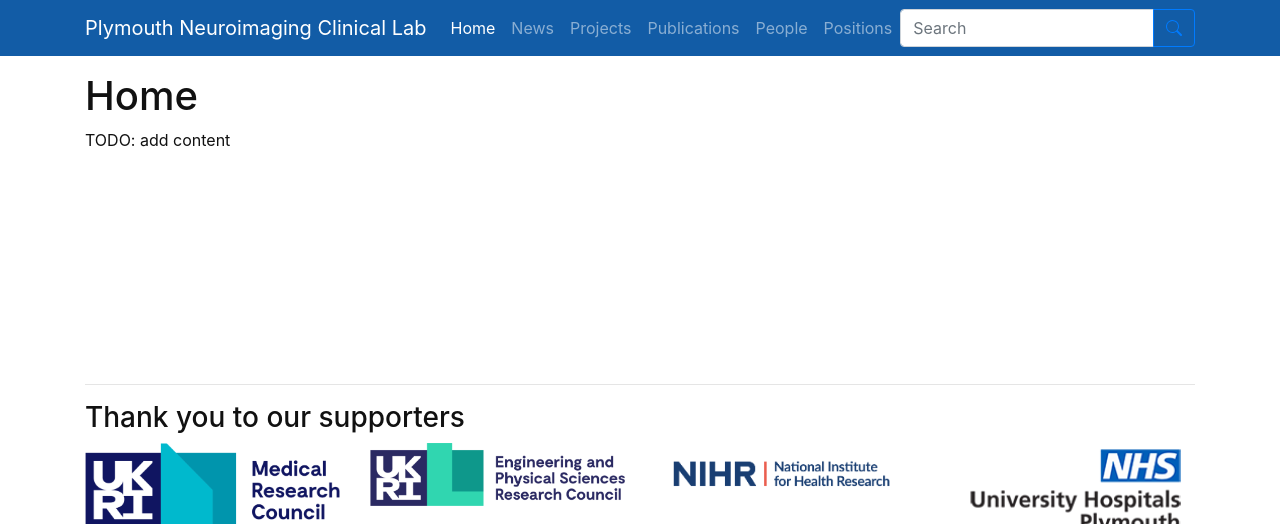
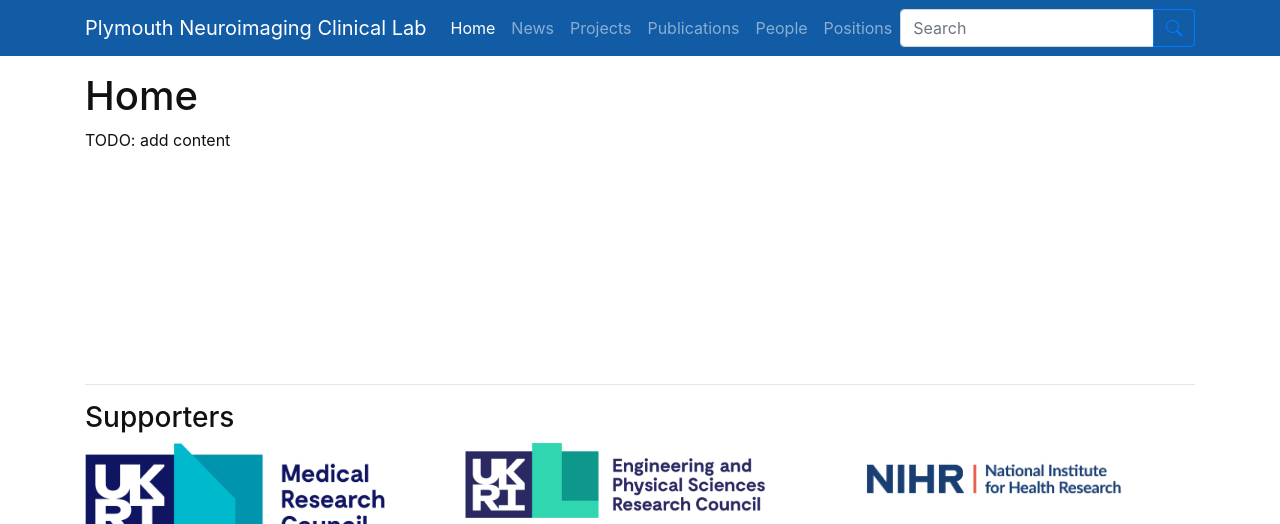
Before and after one commit to sustainsw/sustainsw.github.io, a Jekyll site: the page built from pages/index.md, in a window 1280 px wide. Shown: the top 524 px of the page. Built offline with Jekyll 4.4.1, drawn with Linux system fonts in a browser that asks for light colours; grey boxes are pictures that could not be loaded.

Commit message:
Tidy up supporters section

```diff
--- a/_includes/template/acknowledgement.html
+++ b/_includes/template/acknowledgement.html
@@ -4,65 +4,62 @@
 <!-- other js -->
 
 <div class="container">
-    <hr> <!-- This creates a horizontal line -->
+    <hr>
 
-    <h3>Thank you to our supporters</h3>
+    <h3>Supporters</h3>
 
     <div class="row">
-        <div class="col-md-3">
+        <div class="col-md-4">
             <a href="https://www.ukri.org/councils/mrc/">
                 <img src="/assets/img/logo-mrc.png" alt="MRC" class="img-fluid" style="width: 300px">
             </a>
         </div>
-        <div class="col-md-3">
+        <div class="col-md-4">
             <a href="https://www.ukri.org/councils/epsrc/">
                 <img src="/assets/img/logo-epsrc.png" alt="EPSRC" class="img-fluid" style="width: 300px">
             </a>
         </div>
-        <div class="col-md-3">
+        <div class="col-md-4">
             <a href="https://www.nihr.ac.uk/">
                 <img src="/assets/img/logo-nihr.png" alt="NIHR" class="img-fluid" style="width: 300px">
-            </a>
-        </div>
-        <div class="col-md-3">
-            <a href="https://www.plymouthhospitals.nhs.uk/">
-                <img src="/assets/img/logo-uhpnt.png" alt="UHPNT" class="img-fluid" style="width: 300px">
             </a>
         </div>
     </div>
 
     <div class="row">
-        <div class="col-md-3">
+        <div class="col-md-4">
+            <a href="https://www.plymouthhospitals.nhs.uk/">
+                <img src="/assets/img/logo-uhpnt.png" alt="UHPNT" class="img-fluid" style="width: 300px">
+            </a>
+        </div>
+        <div class="col-md-4">
             <a href="https://www.plymouth.ac.uk/">
                 <img src="/assets/img/logo-uop.png" alt="UoP" class="img-fluid" style="width: 300px">
             </a>
         </div>
-        <div class="col-md-3">
+        <div class="col-md-4">
             <a href="https://www.exeter.ac.uk/">
                 <img src="/assets/img/logo-exeter.png" alt="Exeter" class="img-fluid" style="width: 300px">
             </a>
         </div>
-        <div class="col-md-3">
+    </div>
+
+    <div class="row">
+        <div class="col-md-4">
             <a href="https://www.strokeaudit.org/">
                 <img src="/assets/img/logo-ssnap.png" alt="SSNAP" class="img-fluid" style="width: 300px">
             </a>
         </div>
-        <div class="col-md-3">
+        <div class="col-md-4">
             <a href="https://www.plymouth.ac.uk/research/psychology/brain-research-and-imaging-centre">
                 <img src="/assets/img/logo-bric.png" alt="BRIC" class="img-fluid" style="width: 300px">
             </a>
         </div>
-
-    </div>
-
-    <div class="row">
-        <div class="col-md-3">
+        <div class="col-md-4">
             <a href="https://www.ultracardiac.co.uk/">
                 <img src="/assets/img/logo-uc.png" alt="Ultracardiac" class="img-fluid" style="width: 300px">
             </a>
         </div>
-
     </div>
-    <!-- Repeat the above structure for additional rows of images -->
 
 </div>
```
